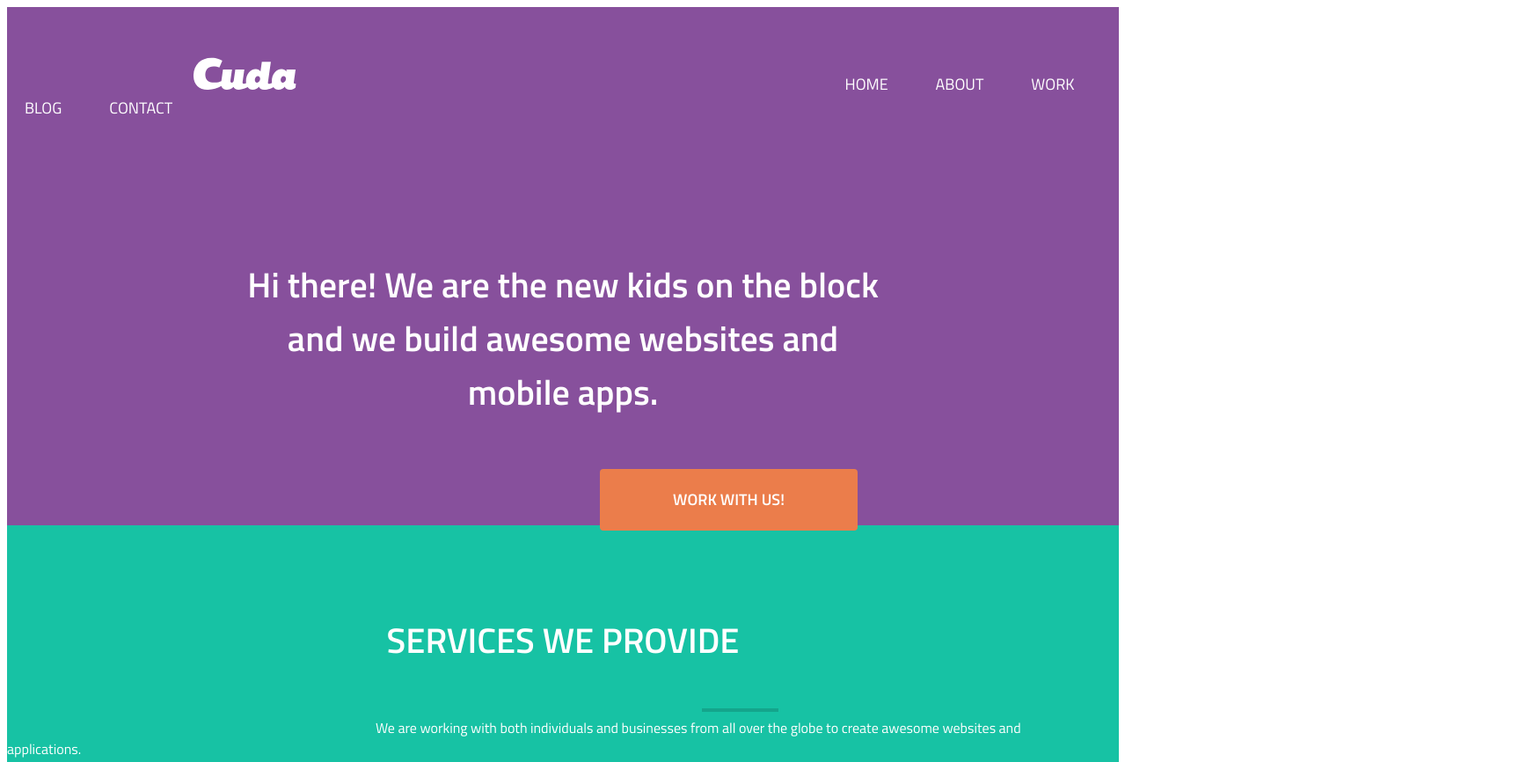
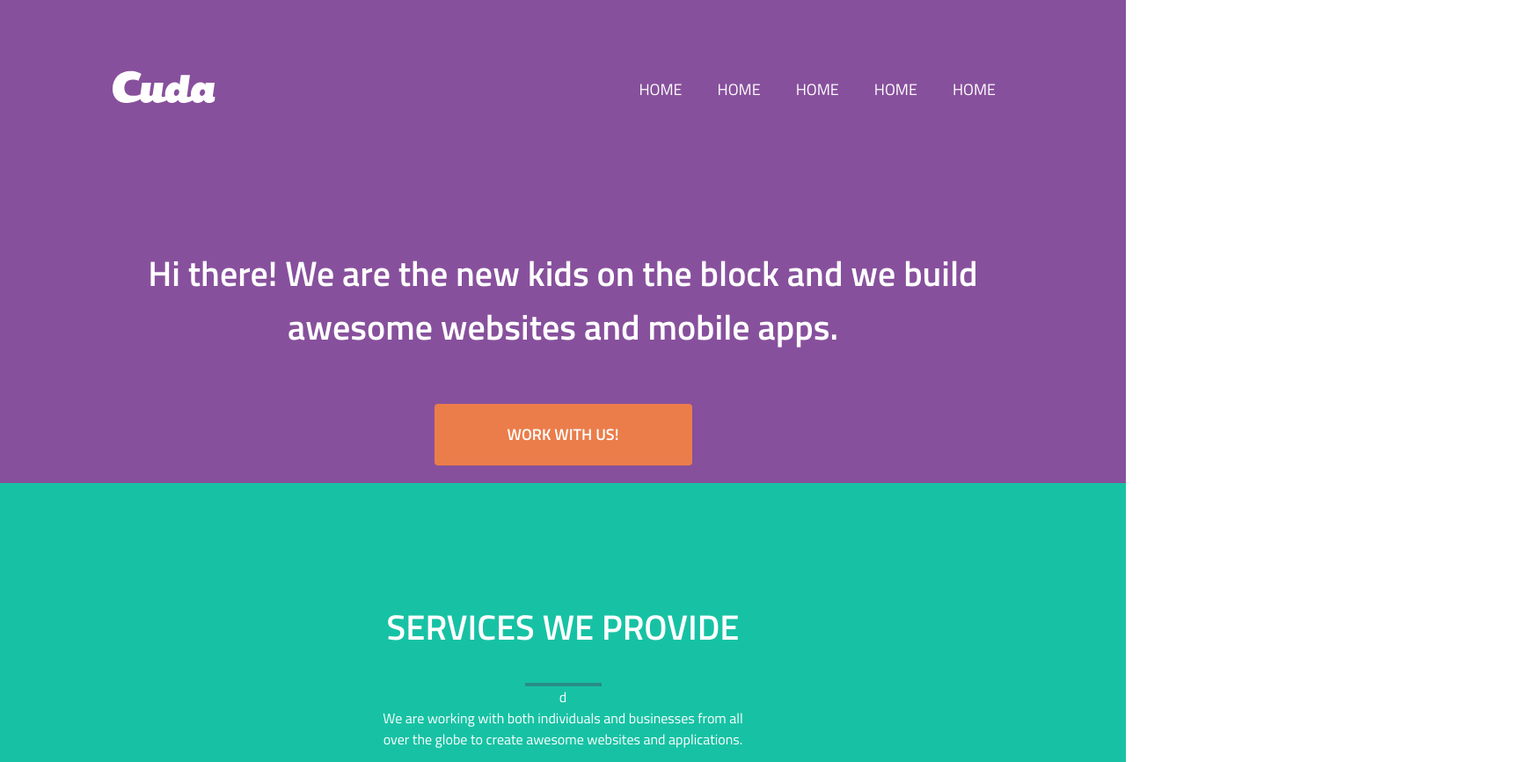
Before and after one commit to Gauchib/CUDA, a plain HTML site: page index.html in a window 1280 px wide. Shown: the top 866 px of the page at 88% size, 1744 px wide, since content can reach past the window. Drawn offline with Linux system fonts and the light colour scheme.

Commit message:
Header layout fix

```diff
--- a/index.html
+++ b/index.html
@@ -1,56 +1,86 @@
 <!DOCTYPE html>
 <html lang="en">
-
   <head>
-    <meta charset="UTF-8">
-    <meta name="viewport" content="width=device-width, initial-scale=1.0">
+    <meta charset="UTF-8" />
+    <meta name="viewport" content="width=device-width, initial-scale=1.0" />
     <title>Cuda</title>
-    <link rel="stylesheet" href="style.css">
-    <link rel="preconnect" href="https://fonts.gstatic.com">
-    <link href="https://fonts.googleapis.com/css2?family=Titillium+Web:wght@400&display=swap" rel="stylesheet">
-    <link rel="preconnect" href="https://fonts.gstatic.com">
-    <link href="https://fonts.googleapis.com/css2?family=Titillium+Web:wght@600&display=swap" rel="stylesheet">
+    <link rel="stylesheet" href="style.css" />
+    <link rel="preconnect" href="https://fonts.gstatic.com" />
+    <link
+      href="https://fonts.googleapis.com/css2?family=Titillium+Web:wght@400&display=swap"
+      rel="stylesheet"
+    />
+    <link rel="preconnect" href="https://fonts.gstatic.com" />
+    <link
+      href="https://fonts.googleapis.com/css2?family=Titillium+Web:wght@600&display=swap"
+      rel="stylesheet"
+    />
   </head>
 
   <body>
     <!-- HEADER -->
     <div class="header">
-        <img class="header-logo" src="./img/logo.svg" alt="">
-        <span class="header-menu">
-        <p class="menu-top">HOME</p>
-        <p class="menu-top">ABOUT</p>
-        <p class="menu-top">WORK</p>
-        <p class="menu-top">BLOG</p>
-        <p class="menu-top">CONTACT</p>
-        </span>
-        <h1 class="header-title">Hi there! We are the new kids on the block and we build awesome websites and mobile apps.</h1>
+      <div class="header-container">
+        <div class="navbar">
+          <div class="header-logo">
+            <img src="./img/logo.svg" alt="" />
+          </div>
+          <ul class="header-menu">
+            <li class="menu-top">HOME</li>
+            <li class="menu-top">HOME</li>
+            <li class="menu-top">HOME</li>
+            <li class="menu-top">HOME</li>
+            <li class="menu-top">HOME</li>
+          </ul>
+        </div>
+        <h1 class="header-title">
+          Hi there! We are the new kids on the block and we build awesome
+          websites and mobile apps.
+        </h1>
         <button class="header-button">WORK WITH US!</button>
+      </div>
     </div>
     <!-- SERVICES -->
     <div class="srvcs-main">
       <h2 class="srvcs-title">Services we provide</h2>
-        <img class="srvcs-line" src="./img/Line.svg" alt="line">
-        <span class="srvcs-info">We are working with both individuals and businesses from all over the globe to create awesome websites and applications.</span>
+      <div class="srvcs-line" src="./img/Line.svg" alt="line"></div>
+      d
+      <span class="srvcs-info"
+        >We are working with both individuals and businesses from all over the
+        globe to create awesome websites and applications.</span
+      >
       <span class="srvcs-details">
-        <span >
-            <img class="srvcs-img" src="./img/flag.svg" alt="">
+        <span>
+          <img class="srvcs-img" src="./img/flag.svg" alt="" />
           <p class="srvcs-undtitle">Branding</p>
-            <p class="srvcs-infotxt">Lorem ipsum dolor sit amet, consectetuer adipiscing elit, sed diam nonummy nibh.</p>
+          <p class="srvcs-infotxt">
+            Lorem ipsum dolor sit amet, consectetuer adipiscing elit, sed diam
+            nonummy nibh.
+          </p>
         </span>
         <span>
-            <img class="srvcs-img" src="./img/pencil.svg" alt="">
+          <img class="srvcs-img" src="./img/pencil.svg" alt="" />
           <p class="srvcs-undtitle">Design</p>
-            <p class="srvcs-infotxt">Lorem ipsum dolor sit amet, consectetuer adipiscing elit, sed diam nonummy nibh.</p>
+          <p class="srvcs-infotxt">
+            Lorem ipsum dolor sit amet, consectetuer adipiscing elit, sed diam
+            nonummy nibh.
+          </p>
         </span>
         <span>
-            <img class="srvcs-img" src="./img/gears.svg" alt="">
+          <img class="srvcs-img" src="./img/gears.svg" alt="" />
           <p class="srvcs-undtitle">Development</p>
-            <p class="srvcs-infotxt">Lorem ipsum dolor sit amet, consectetuer adipiscing elit, sed diam nonummy nibh.</p>
+          <p class="srvcs-infotxt">
+            Lorem ipsum dolor sit amet, consectetuer adipiscing elit, sed diam
+            nonummy nibh.
+          </p>
         </span>
         <span>
-            <img class="srvcs-img" src="./img/rocket.svg" alt="">
+          <img class="srvcs-img" src="./img/rocket.svg" alt="" />
           <p class="srvcs-undtitle">Rocket science</p>
-            <p class="srvcs-infotxt">Lorem ipsum dolor sit amet, consectetuer adipiscing elit, sed diam nonummy nibh.</p>
+          <p class="srvcs-infotxt">
+            Lorem ipsum dolor sit amet, consectetuer adipiscing elit, sed diam
+            nonummy nibh.
+          </p>
         </span>
       </span>
     </div>
@@ -58,32 +88,44 @@
     <!-- TEAM MEMBERS -->
     <div class="team-main">
       <h2 class="team-title">MEET OUR BEAUTIFUL TEAM</h2>
-        <img class="team-underline" src="./img/Line.svg" alt="">
-        <span class="team-info">We are a small team of designers and developers, who help brands with big ideas.</span>
+      <img class="team-underline" src="./img/Line.svg" alt="" />
+      <span class="team-info"
+        >We are a small team of designers and developers, who help brands with
+        big ideas.</span
+      >
 
       <span class="team-about">
-            <img class="team-img" src="./img/circle.svg" alt="">
+        <img class="team-img" src="./img/circle.svg" alt="" />
         <p class="team-undtitle">Branding</p>
-            <p class="team-infotxt">Lorem ipsum dolor sit amet, consectetuer adipiscing elit, sed diam nonummy nibh.</p>
+        <p class="team-infotxt">
+          Lorem ipsum dolor sit amet, consectetuer adipiscing elit, sed diam
+          nonummy nibh.
+        </p>
       </span>
       <span class="team-about">
-            <img class="team-img" src="./img/circle.svg" alt="">
+        <img class="team-img" src="./img/circle.svg" alt="" />
         <p class="team-undtitle">Design</p>
-            <p class="team-infotxt">Lorem ipsum dolor sit amet, consectetuer adipiscing elit, sed diam nonummy nibh.</p>
+        <p class="team-infotxt">
+          Lorem ipsum dolor sit amet, consectetuer adipiscing elit, sed diam
+          nonummy nibh.
+        </p>
       </span>
       <span class="team-about">
-            <img class="team-img" src="./img/circle.svg" alt="">
+        <img class="team-img" src="./img/circle.svg" alt="" />
         <p class="team-undtitle">Development</p>
-            <p class="team-infotxt">Lorem ipsum dolor sit amet, consectetuer adipiscing elit, sed diam nonummy nibh.</p>
+        <p class="team-infotxt">
+          Lorem ipsum dolor sit amet, consectetuer adipiscing elit, sed diam
+          nonummy nibh.
+        </p>
       </span>
       <span class="team-about">
-            <img class="team-img" src="./img/circle.svg" alt="">
+        <img class="team-img" src="./img/circle.svg" alt="" />
         <p class="team-undtitle">Rocket science</p>
-            <p class="team-infotxt">Lorem ipsum dolor sit amet, consectetuer adipiscing elit, sed diam nonummy nibh.</p>
+        <p class="team-infotxt">
+          Lorem ipsum dolor sit amet, consectetuer adipiscing elit, sed diam
+          nonummy nibh.
+        </p>
       </span>
-
     </div>
-
   </body>
-
 </html>
--- a/style.css
+++ b/style.css
@@ -3,45 +3,83 @@
   font-family: Titillium Web;
 }
 
-.body {
-    justify-content: center;
-    width: 1440px;
+body {
+  margin: 0;
+  padding: 0;
 }
 
 .header {
   background-color: #87509c;
-    height: 596px;
+  display: flex;
+  flex-direction: column;
+  align-items: center;
+}
+
+.header-container {
+  width: 80%;
+  display: flex;
+  flex-direction: column;
+  align-items: center;
+}
+
+.navbar {
+  width: 100%;
+  display: flex;
+  align-items: center;
+  flex-direction: column;
+  margin-top: 80px;
+}
+
+@media screen and (min-width: 960px) {
+  .navbar {
+    flex-direction: row;
+  }
 }
 
 .header-logo {
-    margin-top: 57px;
-    margin-left: 212px;
-    margin-right: 300px;
-    width: 117px;
-    height: 37px;
+  flex: 1;
 }
 
 .header-menu {
   color: #ffffff;
   font-family: Titillium Web;
-    padding-left: 300px;
   font-size: 18px;
+  margin: 0;
+  display: flex;
+  padding: 0;
+}
+
+@media screen and (max-width: 600px) {
+  .header-menu {
+    flex-direction: column;
+  }
 }
 
 .menu-top {
   display: inline;
-    padding-right: 30px;
+  padding-right: 20px;
   padding-left: 20px;
+  border-radius: 6px;
+  cursor: pointer;
+  transition: background 0.3s;
+}
+
+.menu-top:hover {
+  background: #583666;
 }
 
 .header-title {
   color: #ffffff;
   font-size: 40px;
-    margin-left: 267px;
-    margin-right: 267px;
   margin-top: 157px;
   text-align: center;
   font-weight: 600;
+}
+
+@media screen and (max-width: 800px) {
+  .header-title {
+    font-size: 32px;
+  }
 }
 
 .header-button {
@@ -50,8 +88,6 @@
   height: 70px;
   margin-top: 30px;
   margin-bottom: 60px;
-    margin-left: 674px;
-    margin-right: 674px;
   color: #ffffff;
   font-size: 18px;
   font-weight: 600;
@@ -59,6 +95,9 @@
 }
 
 .srvcs-main {
+  display: flex;
+  align-items: center;
+  flex-direction: column;
   background-color: #17c2a4;
   height: 747px;
   margin-top: -40px;
@@ -74,8 +113,9 @@
 }
 
 .srvcs-line {
-    padding-right: 780px;
-    padding-left: 790px;
+  width: 87px;
+  height: 4px;
+  background-color: #3c47616e;
 }
 
 .srvcs-info {
```
Lines whose indentation alone changed are shown as unchanged.
